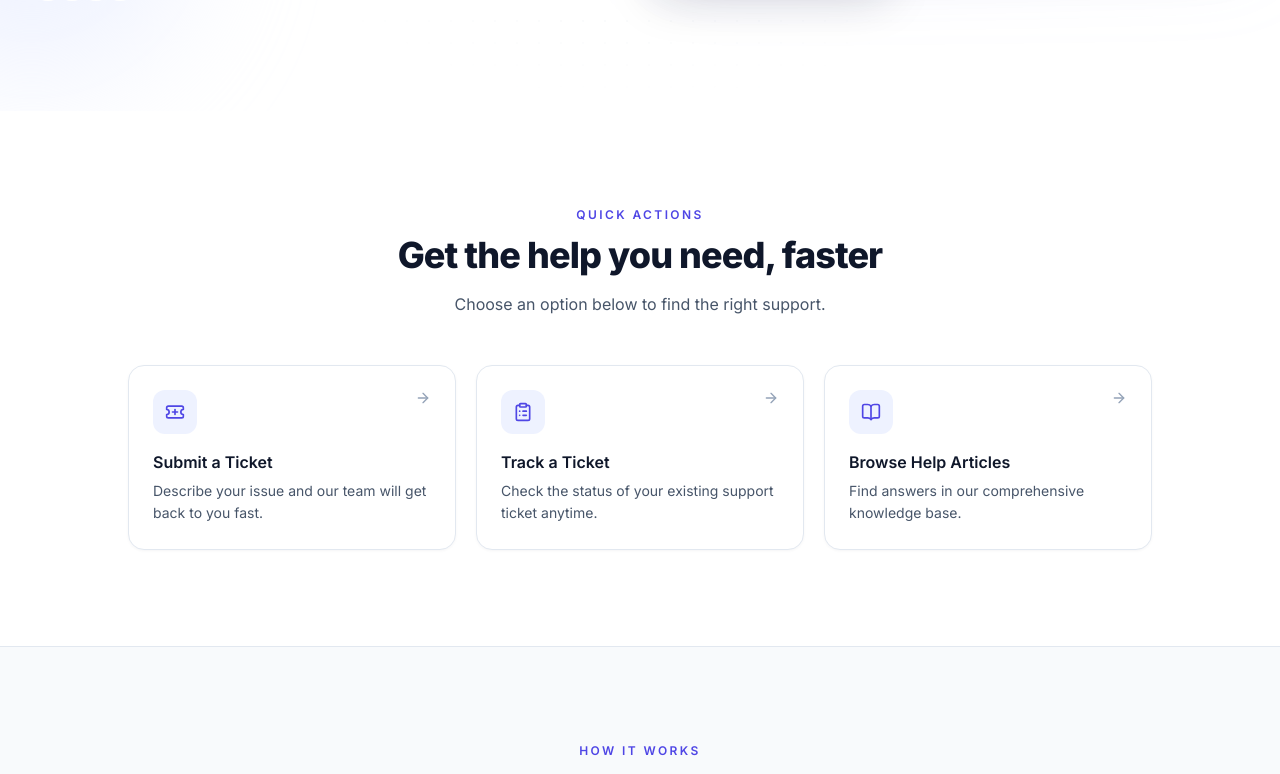
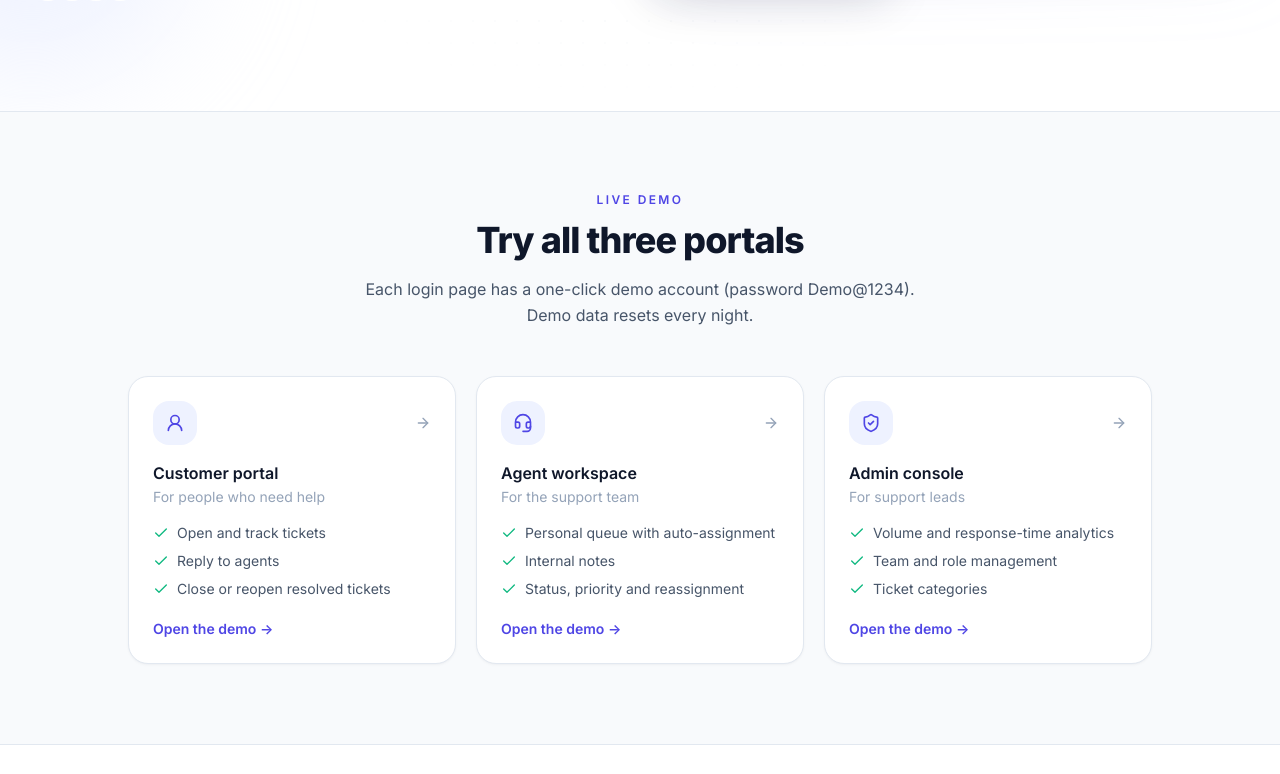
Before and after one commit to 1devchoudhary/ResolveHub, a React (Vite) app in the folder frontend/: page / in a window 1280 px wide. Shown: the part 649-1423 px from the top of the page. Built offline with nearby package versions, Linux system fonts and the light colour scheme; no server answers.

Commit message:
feat(frontend): add a live demo section linking to all three portals

```diff
--- /dev/null
+++ b/frontend/src/components/DemoPortals.jsx
@@ -0,0 +1,82 @@
+import { Link } from 'react-router-dom';
+import { ArrowRight, Check, Headset, ShieldCheck, UserRound } from 'lucide-react';
+import { SectionHeading } from './ui/SectionHeading';
+import { DEMO_PASSWORD } from '../utilities/portals';
+
+const PORTALS = [
+  {
+    to: '/login',
+    icon: UserRound,
+    title: 'Customer portal',
+    who: 'For people who need help',
+    features: ['Open and track tickets', 'Reply to agents', 'Close or reopen resolved tickets'],
+  },
+  {
+    to: '/agent/login',
+    icon: Headset,
+    title: 'Agent workspace',
+    who: 'For the support team',
+    features: [
+      'Personal queue with auto-assignment',
+      'Internal notes',
+      'Status, priority and reassignment',
+    ],
+  },
+  {
+    to: '/admin/login',
+    icon: ShieldCheck,
+    title: 'Admin console',
+    who: 'For support leads',
+    features: [
+      'Volume and response-time analytics',
+      'Team and role management',
+      'Ticket categories',
+    ],
+  },
+];
+
+// Landing-page section that sends visitors straight into each portal's one-click demo
+export const DemoPortals = () => (
+  <section
+    className="bg-surface-secondary py-16 lg:py-20 border-y border-border-default"
+    id="live-demo"
+  >
+    <div className="mx-auto max-w-7xl px-4 sm:px-6 lg:px-8">
+      <SectionHeading
+        eyebrow="Live demo"
+        title="Try all three portals"
+        description={`Each login page has a one-click demo account (password ${DEMO_PASSWORD}). Demo data resets every night.`}
+        className="mb-12"
+      />
+      <div className="mx-auto grid max-w-5xl grid-cols-1 gap-5 md:grid-cols-3">
+        {PORTALS.map((portal) => (
+          <Link
+            key={portal.to}
+            to={portal.to}
+            className="group flex flex-col rounded-2xl border border-border-default bg-surface-primary p-6 shadow-soft transition-all duration-200 hover:-translate-y-0.5 hover:border-brand-300 hover:shadow-medium"
+          >
+            <div className="mb-4 flex items-center justify-between">
+              <span className="flex h-11 w-11 items-center justify-center rounded-xl bg-brand-50 text-brand-600 dark:text-brand-300">
+                <portal.icon className="h-5 w-5" />
+              </span>
+              <ArrowRight className="h-4 w-4 text-text-tertiary transition-all duration-200 group-hover:translate-x-1 group-hover:text-brand-600" />
+            </div>
+            <h3 className="text-base font-semibold text-text-primary">{portal.title}</h3>
+            <p className="mt-0.5 text-sm text-text-tertiary">{portal.who}</p>
+            <ul className="mt-4 flex-1 space-y-2">
+              {portal.features.map((feature) => (
+                <li key={feature} className="flex gap-2 text-sm text-text-secondary">
+                  <Check className="mt-0.5 h-4 w-4 shrink-0 text-status-success" />
+                  {feature}
+                </li>
+              ))}
+            </ul>
+            <span className="mt-5 text-sm font-semibold text-brand-600 dark:text-brand-400">
+              Open the demo →
+            </span>
+          </Link>
+        ))}
+      </div>
+    </div>
+  </section>
+);
--- a/frontend/src/pages/Home.jsx
+++ b/frontend/src/pages/Home.jsx
@@ -20,6 +20,7 @@ import {
   Bell,
 } from 'lucide-react';
 import { SectionHeading } from '../components/ui/SectionHeading';
+import { DemoPortals } from '../components/DemoPortals';
 import { StatusBadge, PriorityBadge } from '../components/ui/Badge';
 import { Avatar } from '../components/ui/Avatar';
 import { buttonStyles } from '../components/ui/styles';
@@ -320,6 +321,8 @@ export const Home = () => {
         </div>
       </section>
 
+      <DemoPortals />
+
       {/* ════════════════════════════════════════════════
           QUICK ACTIONS
          ════════════════════════════════════════════════ */}
```
